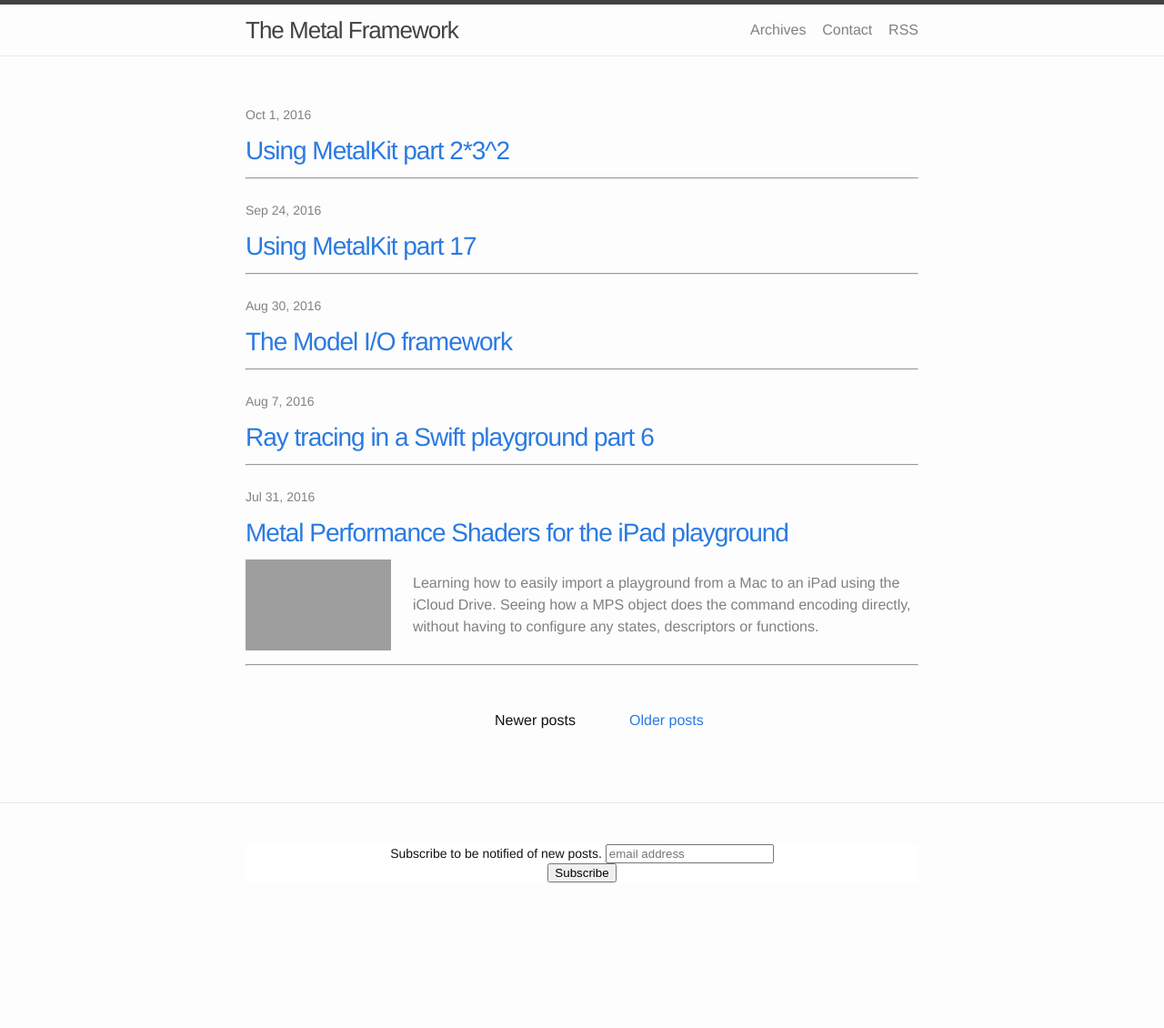
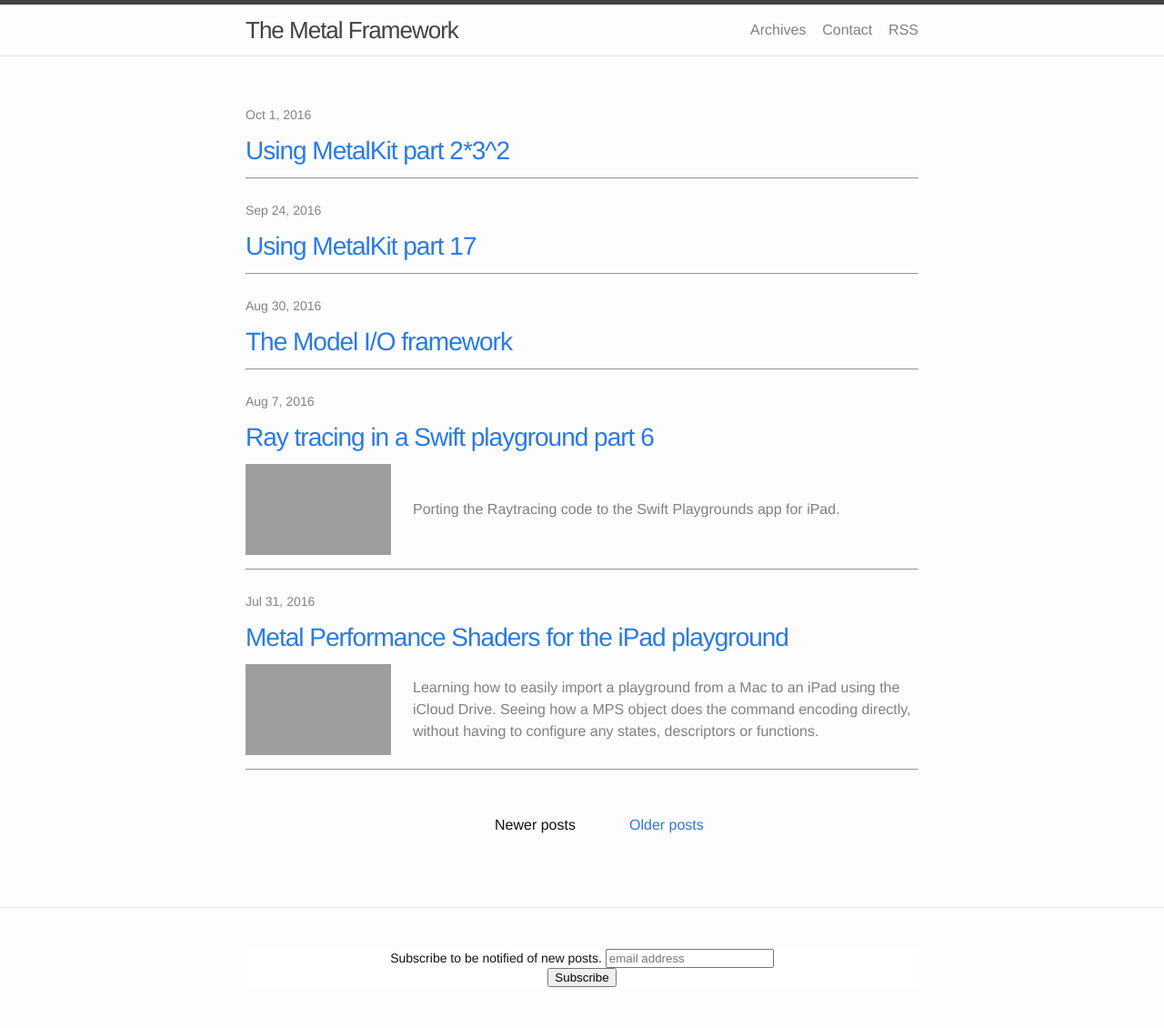
Before and after one commit to AlirioLau/metalkit.github.io, a Jekyll site: the page built from index.html, in a window 1280 px wide. Shown: the whole page at 91% size. Built offline with Jekyll 4.4.1, drawn with Linux system fonts in a browser that asks for light colours; the list of posts is cut into pages by our own code; comment, search, counter and statistics services are not loaded; before the commit the page ends 1015 px from its top, so only the background shows below that; grey boxes are pictures that could not be loaded.

Commit message:
initial commit

```diff
--- a/_posts/2016-08-07-ray-tracing-in-a-swift-playground-part-6.markdown
+++ b/_posts/2016-08-07-ray-tracing-in-a-swift-playground-part-6.markdown
@@ -1,7 +1,7 @@
 ---
 published: true
 title: Ray tracing in a Swift playground part 6
-summary:
+summary: <div><div style="display:inline-block;"><img src = "https://raw.githubusercontent.com/MetalKit/images/master/raytracing.png" alt="Metal" height="100" width="160"></div><div style="display:inline-block; width:75%; padding-left:1.5em; color:grey; vertical-align:middle;">Porting the Raytracing code to the Swift Playgrounds app for iPad.</div></div>
 layout: post
 ---
 Today, I am looking again at the `Ray Tracing` project because I wanted to see how it runs in an `iPad Playground`. There aren't any changes in the core code for now, except I have updated it to run on iOS 10, Xcode 8, Swift 3 and the new iPad Playground app.
```
Also changed, not shown: 2 other files.
